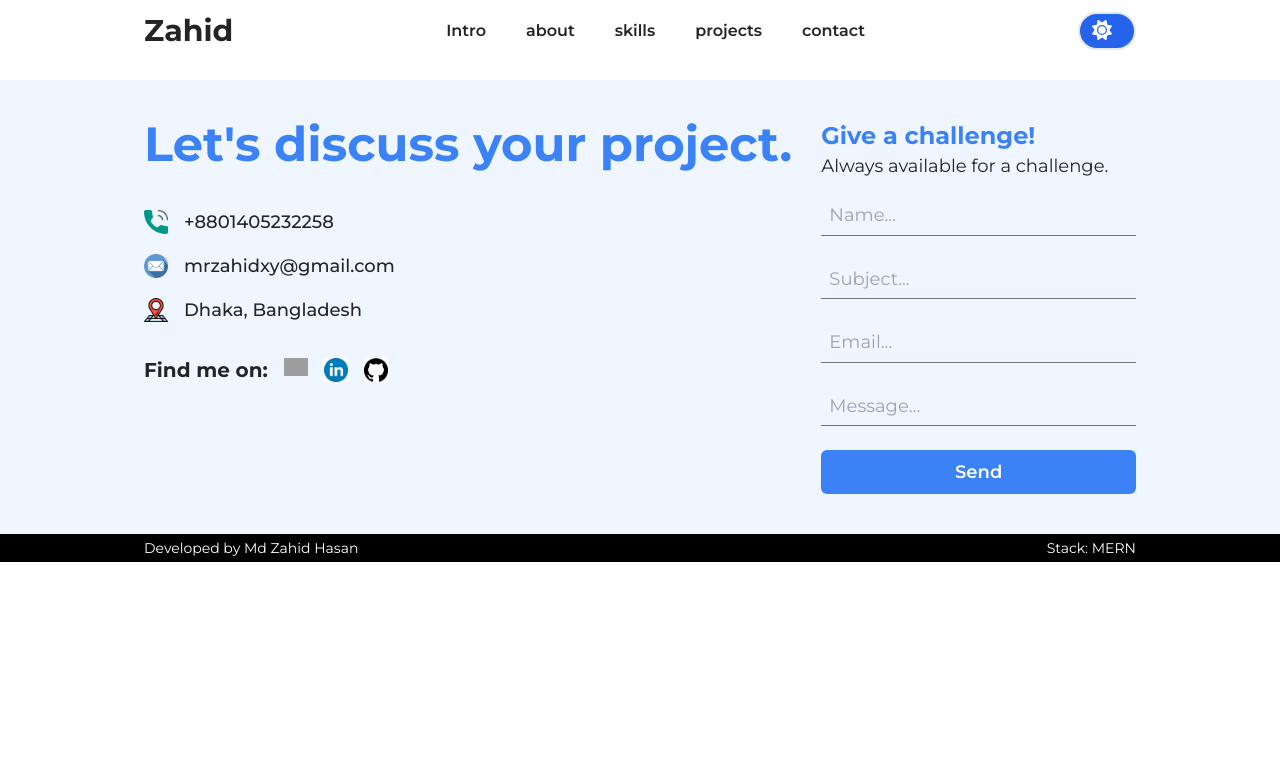
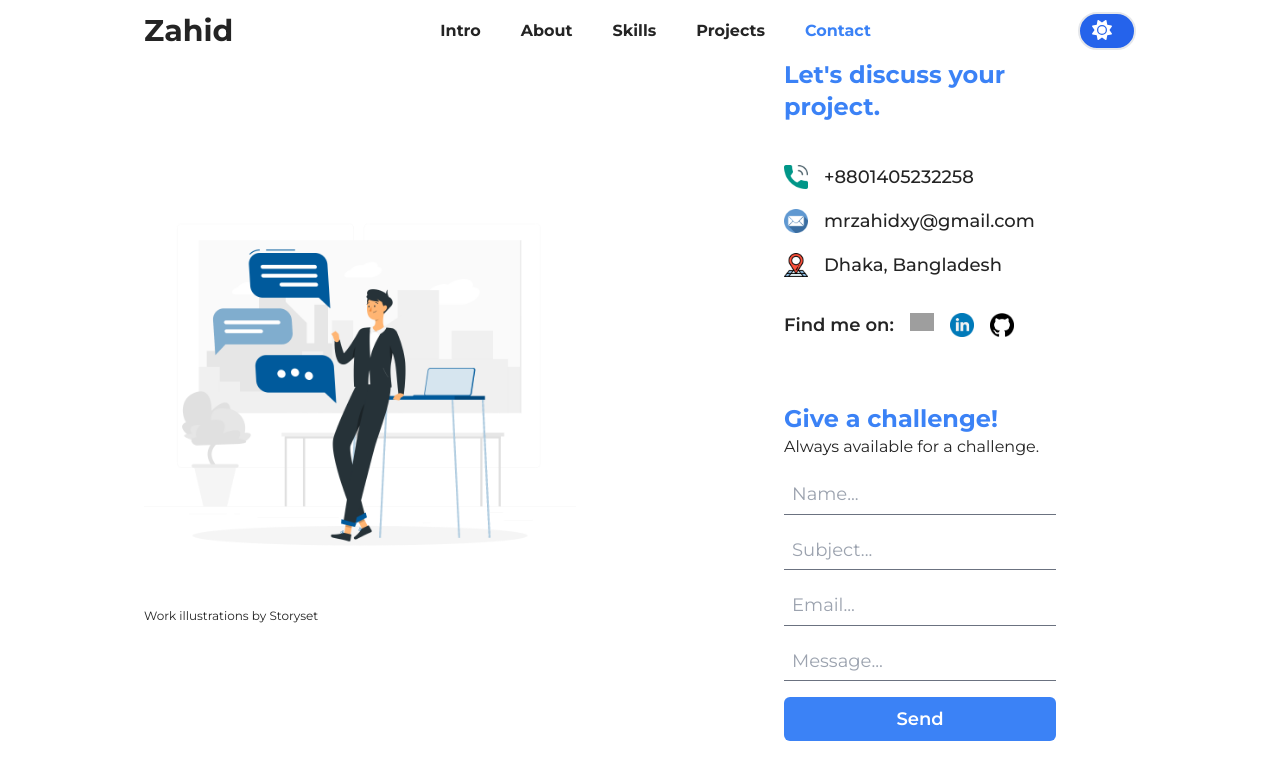
Before and after one commit to mrzahidxy/portfolio-mern-ts, a React (Vite) app in the folder client/: page /contact in a window 1280 px wide. Shown: the top 780 px of the page. Built offline with nearby package versions, Linux system fonts and the light colour scheme; grey boxes are pictures that could not be loaded.

Commit message:
modified ui

```diff
--- a/client/src/components/About.tsx
+++ b/client/src/components/About.tsx
@@ -29,17 +29,18 @@ const About: React.FC = () => {
     <div
       id="about"
       data-scroll-section
-      className="container grid lg:grid-cols-3 gap-20 lg:py-20"
+      className="container h-screen flex items-center"
     >
+      <div className="grid lg:grid-cols-3 gap-x-32">
         <div className="h-[350px] rounded-md bg-transparent lg:bg-gray-800 lg:relative">
           <img
             src={Image}
             alt="image"
-          className="h-full rounded-md overflow-hidden lg:absolute lg:left-14 top-14"
+            className="rounded-md overflow-hidden lg:absolute lg:left-14 top-14"
           />
         </div>
 
-      <div className="lg:col-span-2 lg:pl-32">
+        <div className="lg:col-span-2">
           <div className="space-y-8 text-justify">
             <h3 className="text-blue-500 text-2xl lg:text-4xl font-bold">
               &lt;a little about me&gt;
@@ -49,12 +50,13 @@ const About: React.FC = () => {
                 I have been in web development for more than 3 years since my
                 student life. I've built all kinds of things, from regular
                 websites to ERP systems. What makes me unique? I write clean,
-              up-to-date code in JavaScript and TypeScript, and I do it quickly.
+                up-to-date code in JavaScript and TypeScript, and I do it
+                quickly.
               </p>
               <p className="lg:text-lg text-justify">
                 In my professional journey, I prioritize continuous learning and
-              immerse myself in cutting-edge software practices. This enabled me
-              to create a seamless user experience with integrated APIs.
+                immerse myself in cutting-edge software practices. This enabled
+                me to create a seamless user experience with integrated APIs.
               </p>
 
               <p className="lg:text-lg  text-justify">
@@ -97,6 +99,7 @@ const About: React.FC = () => {
           </div>
         </div>
       </div>
+    </div>
   );
 };
 
--- a/client/src/components/Contact.tsx
+++ b/client/src/components/Contact.tsx
@@ -63,11 +63,18 @@ const Contact: React.FC = () => {
   };
 
   return (
-    <footer className="bg-blue-50 mt-20">
-      <div id="contact" className="container grid lg:grid-cols-3 gap-6 py-10">
-        {/* Left Section */}
-        <div className="space-y-8 lg:col-span-2">
-          <h3 className="text-3xl lg:text-5xl font-bold text-blue-500 mb-10">
+    <footer className="h-screen flex flex-col justify-center">
+      <div id="contact" className="container grid lg:grid-cols-2 gap-x-32">
+        <div className="col-span-1 flex flex-col justify-center">
+          <img src="/footer-image.png" />
+          <a href="https://storyset.com/work" className="text-xs">
+            Work illustrations by Storyset
+          </a>
+        </div>
+
+        <div className="space-y-16 px-20">
+          <div className="space-y-8">
+            <h3 className="text-3xl lg:text-2xl font-bold text-blue-500 mb-10">
               Let's discuss your project.
             </h3>
             <div className="flex flex-col text-lg font-medium space-y-4">
@@ -76,7 +83,7 @@ const Contact: React.FC = () => {
               <ContactInfo icon={addressIcon} text="Dhaka, Bangladesh" />
             </div>
             <div className="flex items-center gap-4">
-            <h4 className="text-xl font-bold">Find me on:</h4>
+              <h4 className="text-lg font-semibold">Find me on:</h4>
               <SocialLink
                 href="https://www.facebook.com/mrzahidxy"
                 icon={facebookIcon}
@@ -95,20 +102,19 @@ const Contact: React.FC = () => {
             </div>
           </div>
 
-        {/* Right Section */}
           <div className="space-y-4">
             <div className="flex flex-col">
               <span className="text-blue-500 font-bold text-2xl">
                 Give a challenge!{" "}
               </span>
-            <span className="text-lg"> Always available for a challenge.</span>
+              <span className=""> Always available for a challenge.</span>
             </div>
             <Formik
               initialValues={initialValues}
               onSubmit={handleSubmit}
               validationSchema={validationSchema}
             >
-            <Form id="email-form" className="space-y-6">
+              <Form id="email-form" className="space-y-4">
                 {formData.formDetails.map((data, index) => (
                   <FormInput
                     key={index}
@@ -137,16 +143,6 @@ const Contact: React.FC = () => {
             </Formik>
           </div>
         </div>
-      <div className="bg-black text-white">
-        <div className="container flex justify-between py-1 text-xs lg:text-sm">
-          <p>
-            Developed by{" "}
-            <Link to="https://github.com/mrzahidxy">Md Zahid Hasan</Link>{" "}
-          </p>
-          <p>
-            Stack: MERN
-          </p>
-        </div>
       </div>
     </footer>
   );
--- a/client/src/components/Intro.tsx
+++ b/client/src/components/Intro.tsx
@@ -33,6 +33,9 @@ function Intro() {
 
       <div className="col-span-1 flex flex-col justify-center">
         <img src="/hero-image.png" />
+        <a href="https://storyset.com/work" className="text-xs">
+            Work illustrations by Storyset
+          </a>
       </div>
       {/*
       <Suspense fallback={<div>Loading 3D model...</div>}>
--- a/client/src/components/Navbar.tsx
+++ b/client/src/components/Navbar.tsx
@@ -1,4 +1,4 @@
-import React, { useState } from "react";
+import React, { useEffect, useState } from "react";
 import { FontAwesomeIcon } from "@fortawesome/react-fontawesome";
 import { faSun, faMoon } from "@fortawesome/free-solid-svg-icons";
 import NavbarLink from "./common/NavbarLink";
@@ -33,46 +33,22 @@ const DarkModeToggle: React.FC<{
   );
 };
 
-// Scroll Function
-// const updateActiveSection = (
-//   setActiveSection: React.Dispatch<React.SetStateAction<string | null>>
-// ) => {
-//   const handleScroll = () => {
-//     const scrollPosition = window.scrollY;
-//     const sections = document.querySelectorAll<HTMLElement>(
-//       "[data-scroll-section]"
-//     );
-
-//     sections.forEach((section) => {
-//       const sectionId = section.getAttribute("id");
-//       const sectionTop = section.offsetTop;
-//       const sectionHeight = section.offsetHeight;
-
-//       if (
-//         scrollPosition >= sectionTop - 70 &&
-//         scrollPosition < sectionTop + sectionHeight - 70
-//       ) {
-//         setActiveSection(sectionId);
-//       }
-//     });
-//   };
-
-//   window.addEventListener("scroll", handleScroll);
-//   return () => {
-//     window.removeEventListener("scroll", handleScroll);
-//   };
-// };
-
 const Navbar: React.FC = () => {
   // const [isSticky, setIsSticky] = useState<boolean>(false);
   const isSticky = false;
-  const [isDarkMode, setIsDarkMode] = useState<boolean>(false);
+  const storedMode = localStorage.getItem("darkMode");
+  const currentMode = storedMode ? JSON.parse(storedMode) : false;
+  const [isDarkMode, setIsDarkMode] = useState<boolean>(currentMode);
+
+  // Apply dark mode class on component mount and when isDarkMode changes
+  useEffect(() => {
+    document.documentElement.classList.toggle("dark", isDarkMode);
+  }, [isDarkMode]);
 
   // Dark Mode Toggler Function
   const toggleDarkMode = () => {
     const updatedDarkMode = !isDarkMode;
     setIsDarkMode(updatedDarkMode);
-    document.documentElement.classList.toggle("dark", updatedDarkMode);
     localStorage.setItem("darkMode", JSON.stringify(updatedDarkMode));
   };
 
@@ -90,20 +66,19 @@ const Navbar: React.FC = () => {
         <ul className="hidden lg:flex items-center space-x-10">
           {[
             { name: "Intro", url: "/" },
-            { name: "about", url: "/about" },
-            { name: "skills", url: "/skills" },
-            { name: "projects", url: "/projects" },
-            { name: "contact", url: "contact" },
+            { name: "About", url: "/about" },
+            { name: "Skills", url: "/skills" },
+            { name: "Projects", url: "/projects" },
+            { name: "Contact", url: "/contact" },
           ].map((item, i) => (
             <NavbarLink key={i} to={item.url} label={item.name} />
           ))}
-
         </ul>
 
         <DarkModeToggle
-            isDarkMode={isDarkMode}
-            toggleDarkMode={toggleDarkMode}
-          />
+          isDarkMode={isDarkMode}
+          toggleDarkMode={toggleDarkMode}
+        />
       </div>
     </nav>
   );
--- a/client/src/components/Projects.tsx
+++ b/client/src/components/Projects.tsx
@@ -36,8 +36,9 @@ const Projects: React.FC = () => {
     <div
       id="projects"
       data-scroll-section
-      className="container flex-col space-y-10 py-10 lg:py-20"
+      className="container h-screen flex items-center"
     >
+      <div className="flex flex-col gap-10">
         <div className="flex flex-col space-y-2">
           <h3 className="text-blue-500 text-2xl lg:text-4xl font-bold">
             &lt;imagine and create&gt;
@@ -57,10 +58,11 @@ const Projects: React.FC = () => {
           )}
         </div>
 
-      <div className="float-right">
+        <div className="self-end">
           <h3 className="text-blue-500 text-2xl font-bold">
             &lt;imagine and create&gt;
           </h3>
+        </div>
       </div>
     </div>
   );
--- a/client/src/components/Skill.tsx
+++ b/client/src/components/Skill.tsx
@@ -94,9 +94,9 @@ const Skill: React.FC = () => {
     <div
       id="skills"
       data-scroll-section
-      className="container flex flex-col-reverse lg:grid lg:grid-cols-2 gap-10 lg:py-20 py-10"
+      className="container h-screen flex flex-col-reverse lg:grid lg:grid-cols-2 items-center"
     >
-      <div className="grid grid-cols-2 gap-y-10">
+      <div className="grid gap-y-10">
         <SkillCard title="Language" skills={languageSKills} />
         <SkillCard title="Frontend" skills={frontendSkills} />
         <SkillCard title="Backend" skills={backendSkills} />
--- a/client/src/components/common/NavbarLink.tsx
+++ b/client/src/components/common/NavbarLink.tsx
@@ -8,13 +8,12 @@ interface NavbarLinkProps {
 
 // Navbar Component
 const NavbarLink: React.FC<NavbarLinkProps> = ({ to, label }) => {
-  const { hash } = useLocation();
-
+  const { pathname } = useLocation();
   return (
     <li>
       <a
-        className={`cursor-pointer font-semibold font-xl ${
-          hash === "#" + to ? "text-blue-500" : ""
+        className={`cursor-pointer font-bold font-2xl ${
+          pathname === to ? "text-blue-500" : ""
         }`}
         href={to}
       >
--- a/client/src/components/common/SkillCard.tsx
+++ b/client/src/components/common/SkillCard.tsx
@@ -5,11 +5,11 @@ interface Skill {
 
 function SkillCard({ skills, title }: { skills: Skill[]; title: string }) {
   return (
-    <div className="space-y-4">
-      <h3 className="Lg:text-xl font-semibold">{title}</h3>
+    <div className="space-y-3">
+      <h3 className="lg:text-xl font-bold">{title}</h3>
       <div className="grid grid-cols-5">
         {skills.map((skill, index) => (
-          <div key={index} className="w-8 lg:w-12 h-8 lg:h-12">
+          <div key={index} className="w-8 h-8 lg:w-14 lg:h-14">
             <img src={skill.image} alt={skill.title} className="" />
           </div>
         ))}
--- a/client/src/index.css
+++ b/client/src/index.css
@@ -12,10 +12,7 @@
   font-family: "Montserrat", sans-serif;
   line-height: 1.5;
   font-weight: 400;
-
-  color-scheme: light dark;
   color: #242424;
-
   font-synthesis: none;
   text-rendering: optimizeLegibility;
   -webkit-font-smoothing: antialiased;
@@ -23,7 +20,6 @@
   -webkit-text-size-adjust: 100%;
 }
 
-
-html{
+html {
   scroll-behavior: smooth !important;
 }
```
Also changed, not shown: client/public/footer-image.png (added). Lines whose indentation alone changed are shown as unchanged.
